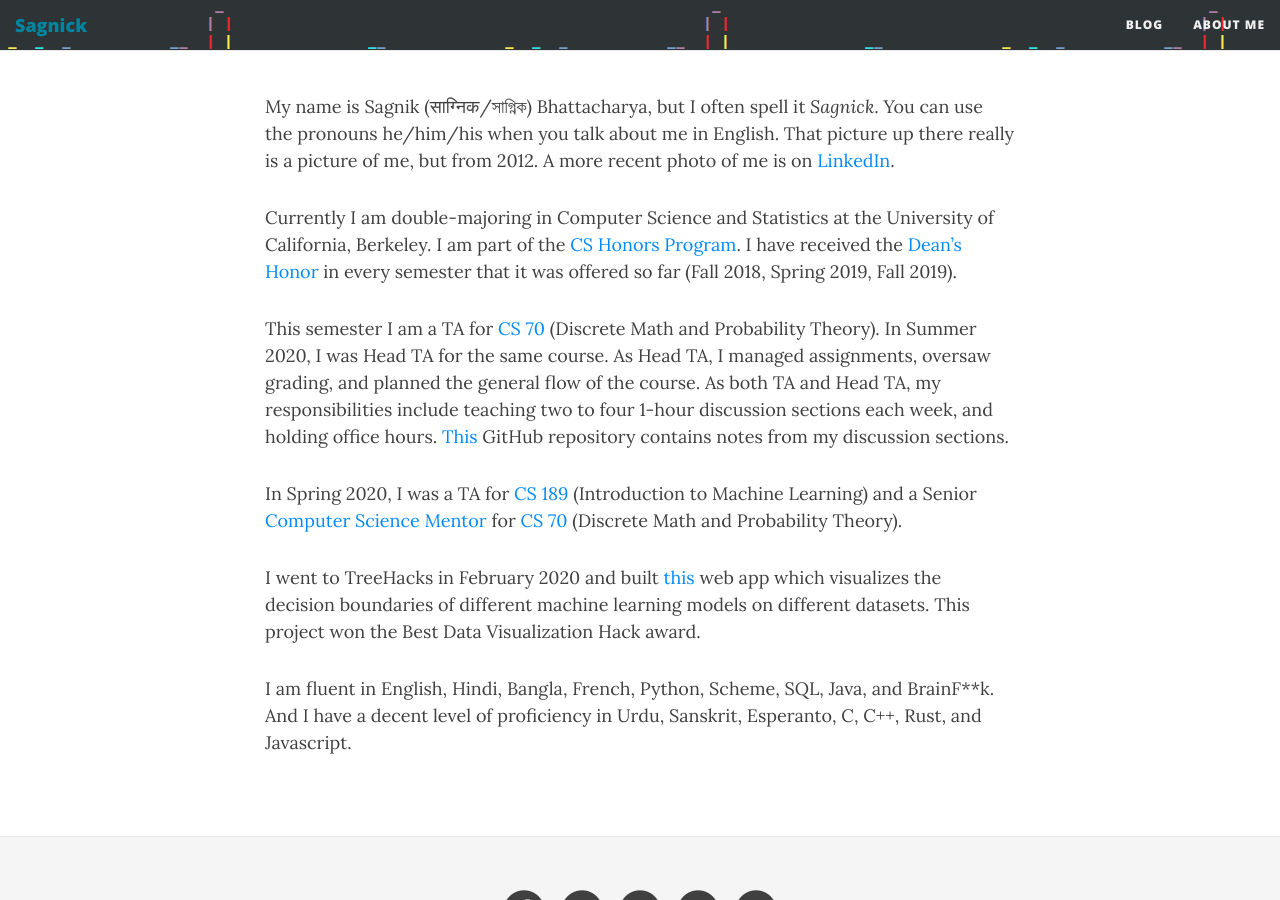
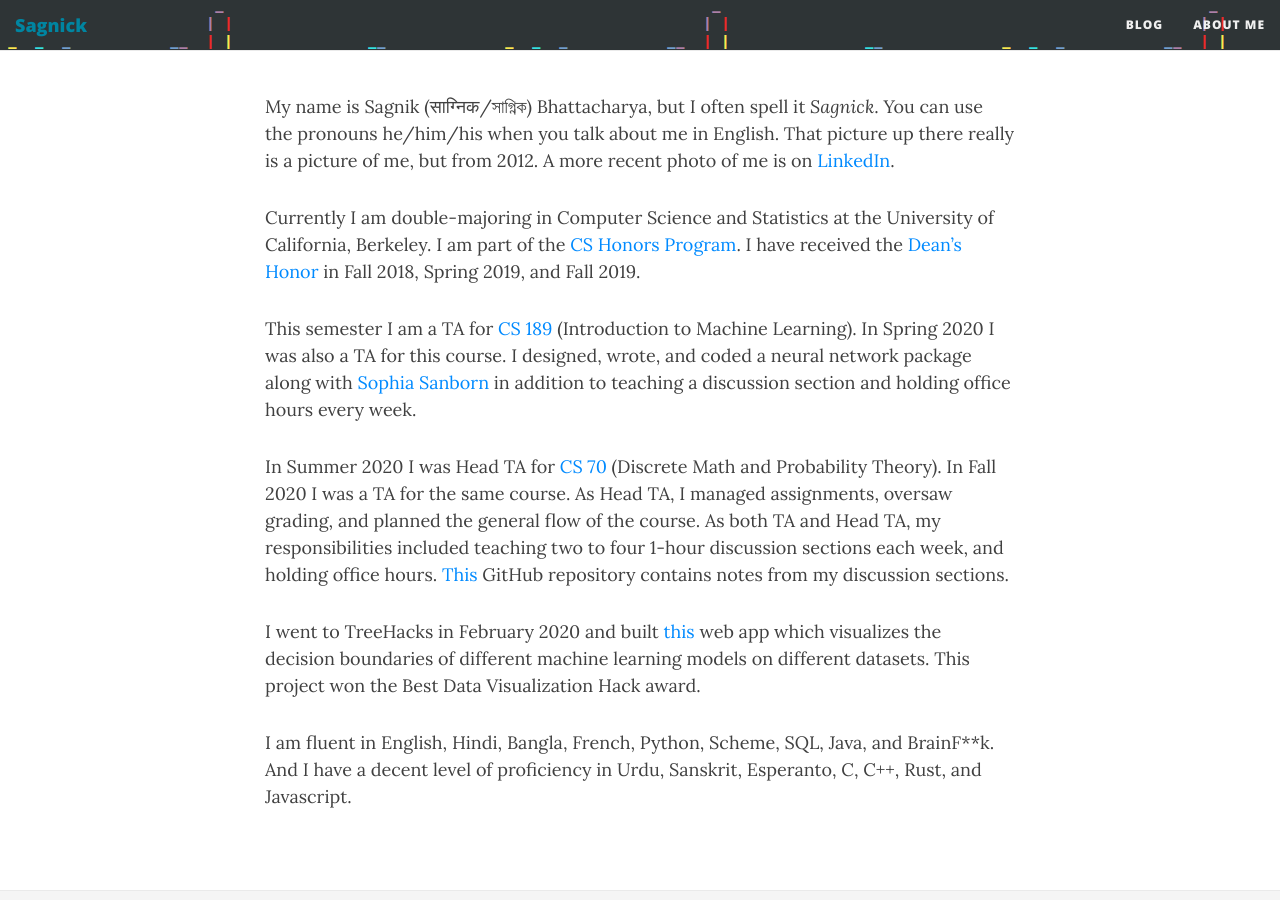
Before and after one commit to sagnibak/sagnibak.github.io, a Jekyll site: the page built from aboutme.md, in a window 1280 px wide and 900 px high, scrolled down 327 px. Built offline with Jekyll 4.4.1, drawn with Linux system fonts in a browser that asks for light colours; nearby versions of some CDN libraries.

Commit message:
updated aboutme for Spring 2021 (part 1)

```diff
--- a/aboutme.md
+++ b/aboutme.md
@@ -12,21 +12,29 @@ Currently I am double-majoring in Computer Science and Statistics at the
 University of California, Berkeley. I am part of the
 [CS Honors Program](https://eecs.berkeley.edu/resources/undergrads/honors).
 I have received the [Dean's Honor](https://lsadvising.berkeley.edu/policies/deans-listhonors)
-in every semester that it was offered so far (Fall 2018, Spring 2019, Fall 2019).
+in Fall 2018, Spring 2019, and Fall 2019.
+
+<!-- In Spring 2020, I was a TA for
+[CS 189](https://people.eecs.berkeley.edu/~jrs/189/) (Introduction to Machine
+Learning) and a Senior [Computer Science Mentor](https://csmentors.berkeley.edu/#/)
+for [CS 70](http://www.eecs70.org/) (Discrete Math and Probability Theory). -->
 
 This semester I am a TA for
-[CS 70](https://www.eecs70.org/) (Discrete Math and Probability Theory). In Summer 2020,
-I was Head TA for the same course. As Head TA,
+[CS 189](https://people.eecs.berkeley.edu/~jrs/189/) (Introduction to Machine
+Learning). In Spring 2020 I was also a TA for this course.
+I designed, wrote, and coded a neural network package along with
+[Sophia Sanborn](https://www.linkedin.com/in/sophia-sanborn-214bbb161/)
+in addition to teaching a discussion section and holding office hours every
+week.
+
+In Summer 2020 I was Head TA for [CS 70](https://www.eecs70.org/)
+(Discrete Math and Probability Theory). In Fall 2020 I was a TA for the same
+course. As Head TA,
 I managed assignments, oversaw grading, and planned the general flow of the course.
-As both TA and Head TA, my responsibilities include
+As both TA and Head TA, my responsibilities included
 teaching two to four 1-hour discussion sections each week, and holding office hours.
-[This](https://github.com/sagnibak/cs70-su20-disc) GitHub repository
+[This](https://github.com/sagnibak/cs70-disc) GitHub repository
 contains notes from my discussion sections.
-
-In Spring 2020, I was a TA for
-[CS 189](https://people.eecs.berkeley.edu/~jrs/189/) (Introduction to Machine
-Learning) and a Senior [Computer Science Mentor](https://csmentors.berkeley.edu/#/)
-for [CS 70](http://www.eecs70.org/) (Discrete Math and Probability Theory).
 
 I went to TreeHacks in February 2020 and built [this](https://ml-visualizer.herokuapp.com/)
 web app which visualizes the decision boundaries of different machine learning models on
```
